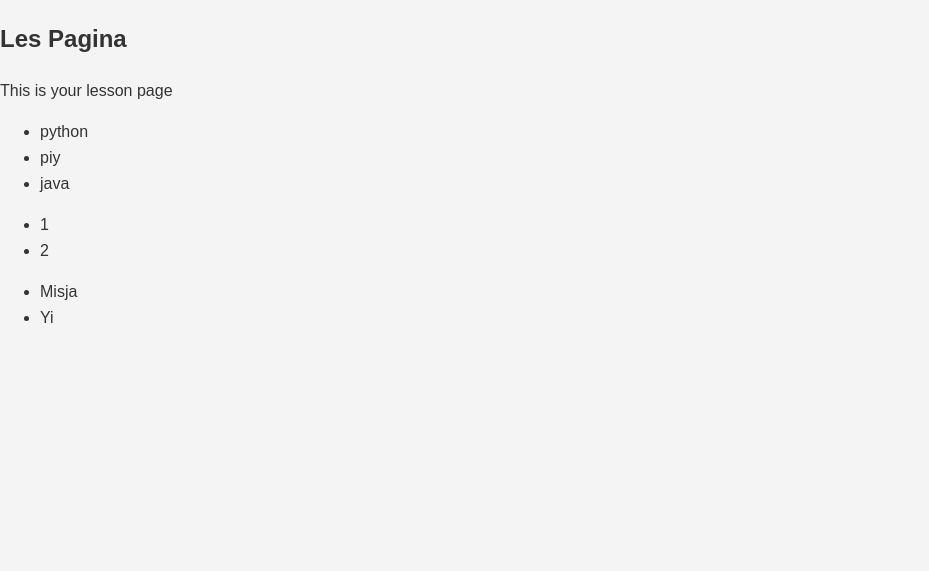
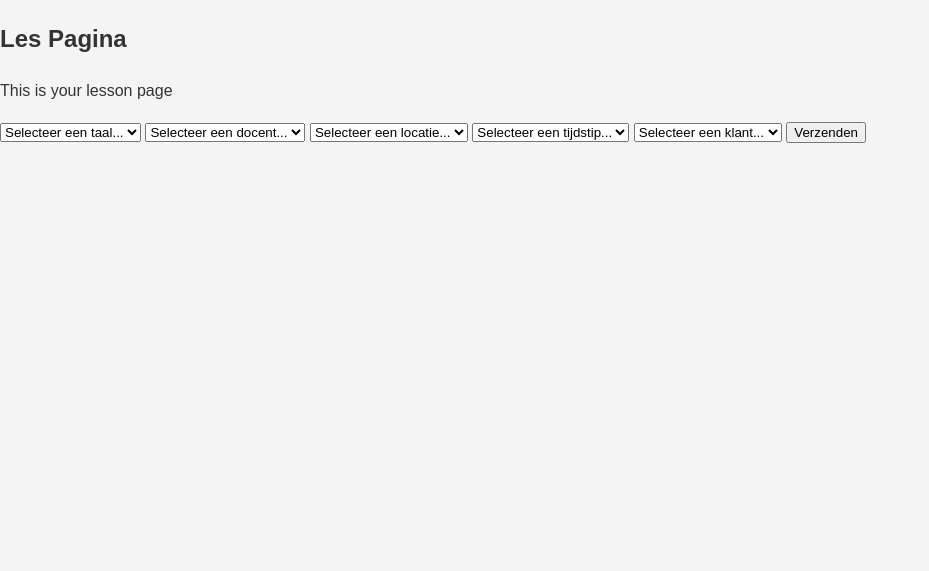
Before and after one commit to Yi-Star32/cursussysteem, a Flask app: page /les_maken in a window 1280 px wide. Shown: the part 78-649 px from the top of the page, without its empty margins (0-929 px from the left). Run offline with Flask 3, Linux system fonts and the light colour scheme.

Commit message:
les_maken

```diff
--- a/app.py
+++ b/app.py
@@ -20,6 +20,12 @@ def cursus_overzicht():
 
 @app.route("/les_maken", methods=["GET", "POST"])
 def les_maken():
+    tijdstippen = [f"{h:02d}:00" for h in range(8, 18)]  # Lijst met tijden van 08:00 tot 17:00
+
+    geselecteerde_tijd = None
+    if request.method == "POST":
+        geselecteerde_tijd = request.form.get("tijdstip")  # Haal de gekozen tijd op
+
     # if request.method
     talen = db.session.query(Taal.taal).all()
     talen = [name[0] for name in talen]  # Omdat query.all() een lijst van tuples retourneert
@@ -28,8 +34,17 @@ def les_maken():
     docent_ids = [id[0] for id in docent_ids]
     docent_namen = db.session.query(Docent.gebruikersnaam).all()
     docent_namen = [naam[0] for naam in docent_namen]
+    locaties = db.session.query(Locatie.locatie).all()
+    locaties = [locatie[0] for locatie in locaties]
+    klant_ids = db.session.query(Klant.id).all()
+    klant_ids = [id[0] for id in klant_ids]
+    klant_namen = db.session.query(Klant.gebruikersnaam).all()
+    klant_namen = [naam[0] for naam in klant_namen]
     # print(docent_namen)
-    return render_template("les_maken.html", talen=talen, docent_ids=docent_ids, docent_namen=docent_namen)
+    return render_template("les_maken.html", talen=talen, docent_ids=docent_ids,
+                           docent_namen=docent_namen, locaties=locaties, klant_ids=klant_ids,
+                           klant_namen=klant_namen, tijdstippen=tijdstippen,
+                           geselecteerde_tijd=geselecteerde_tijd)
 
 @app.route("/cursus_toevoegen", methods=["GET", "POST"])
 def cursus_toevoegen():
--- a/templates/base.html
+++ b/templates/base.html
@@ -1,6 +1,7 @@
 <!DOCTYPE html>
 <html>
     <head>
+        <meta name="viewport" content="width=device-width, initial-scale=1.0">
         <title>{% block title %}De titel{% endblock %}</title>
         <link rel="stylesheet" href="/static/style.css">
     </head>
--- a/templates/les_maken.html
+++ b/templates/les_maken.html
@@ -5,20 +5,38 @@
 {%block content%}
     <h2>Les Pagina</h2>
     <p>This is your lesson page</p>
-    <ul>
-        {% for taal in talen %}
-            <li>{{ taal }}</li>
-        {% endfor %}
-    </ul>
-    <ul>
-        {% for docent_id in docent_ids %}
-            <li>{{ docent_id }}</li>
-        {% endfor %}
-    </ul>
-    <ul>
-        {% for docent_naam in docent_namen %}
-            <li>{{ docent_naam }}</li>
-        {% endfor %}
-    </ul>
+    <form method="post">
+        <select name="taal" required>
+            <option value="" disabled selected>Selecteer een taal...</option>
+            {% for taal in talen %}
+                <option value="{{ taal }}">{{ taal }}</option>
+            {% endfor %}
+        </select>
+        <select name="docent_naam" required>
+            <option value="" disabled selected>Selecteer een docent...</option>
+            {% for docent_naam in docent_namen %}
+                <option value="{{ docent_naam }}">{{ docent_naam }}</option>
+            {% endfor %}
+        </select>
+        <select name="locatie" required>
+            <option value="" disabled selected>Selecteer een locatie...</option>
+            {% for locatie in locaties %}
+                <option value="{{ locatie }}">{{ locatie }}</option>
+            {% endfor %}
+        </select>
+        <select name="tijdstip" required>
+            <option value="" disabled selected>Selecteer een tijdstip...</option>
+            {% for tijd in tijdstippen %}
+                <option value="{{ tijd }}">{{ tijd }}</option>
+            {% endfor %}
+        </select>
+        <select name="klant" required>
+            <option value="" disabled selected>Selecteer een klant...</option>
+            {% for klant_naam in klant_namen %}
+                <option value="{{ klant_naam }}">{{ klant_naam }}</option>
+            {% endfor %}
+        </select>
+        <button type="submit">Verzenden</button>
+    </form>
 
 {%endblock%}
```
